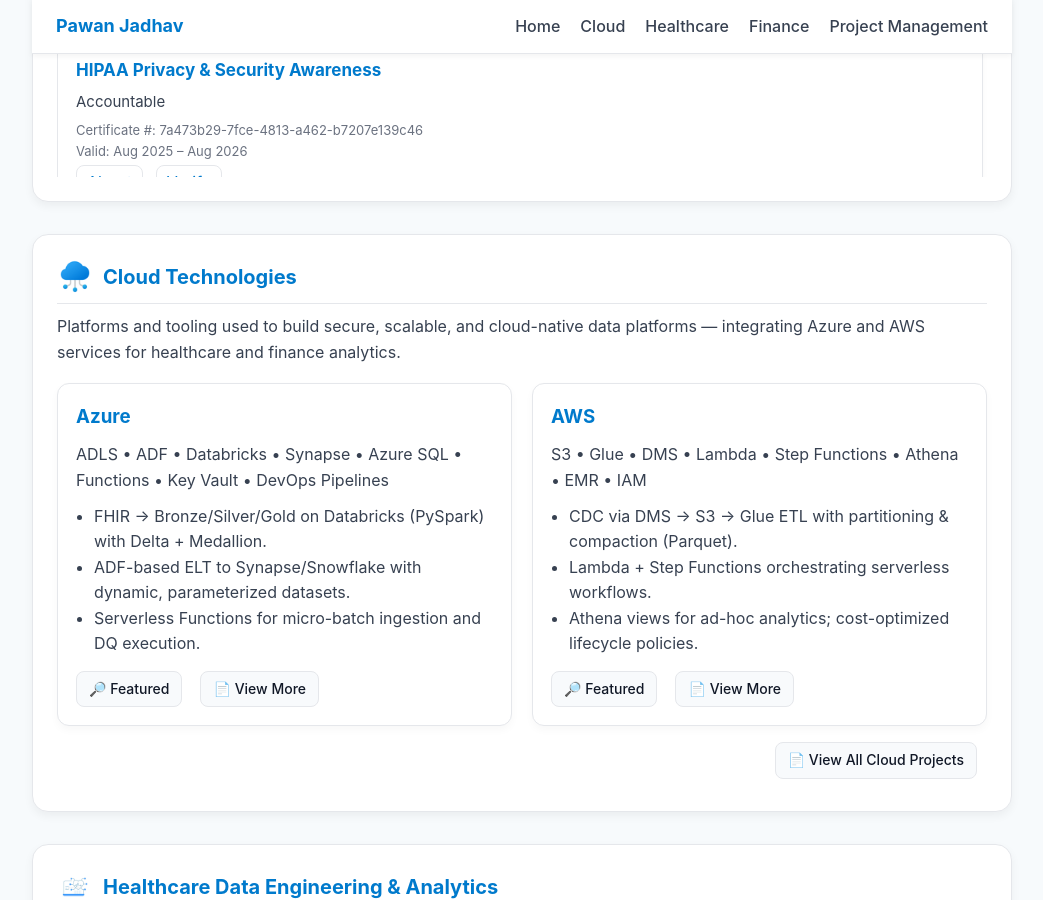
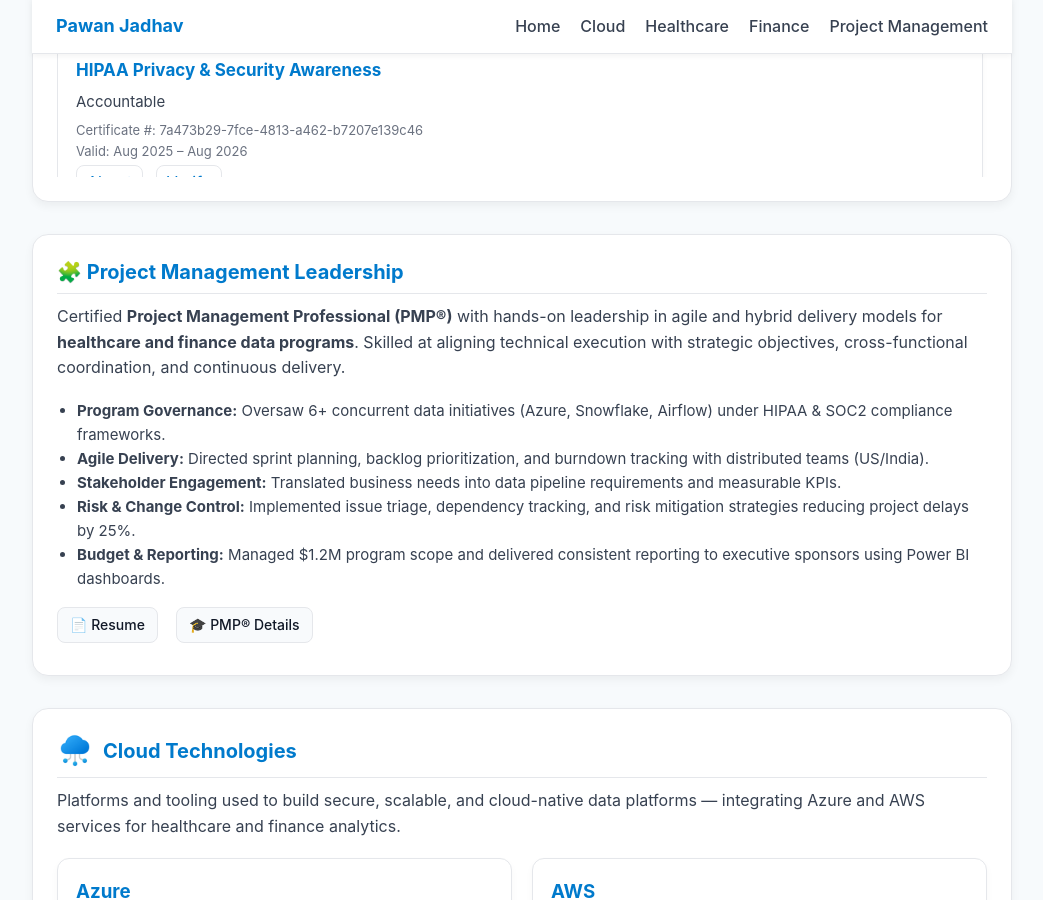
Before and after one commit to PawanJadhav7/PawanJadhav.github.io, a Jekyll site: the page built from index.md, in a window 1280 px wide and 900 px high, scrolled down 2406 px. Shown: the whole window, without its empty margins (118-1161 px from the left). Built offline with Jekyll 4.4.1, drawn with Linux system fonts in a browser that asks for light colours.

Commit message:
Update index.md

```diff
--- a/index.md
+++ b/index.md
@@ -483,7 +483,29 @@ layout: default
     </div>
   </div>
 </section>
+<section id="projectmanagement" style="background:#ffffff;border:1px solid #e5e7eb;border-radius:16px;padding:24px;margin:32px 0;box-shadow:0 4px 10px rgba(0,0,0,0.05);" aria-label="Project Management Leadership">
 
+  <h2 style="color:#007ACC;margin-top:0;">🧩 Project Management Leadership</h2>
+  <p style="color:#374151;margin:6px 0 18px;">
+    Certified <strong>Project Management Professional (PMP®)</strong> with hands-on leadership in agile and hybrid delivery models for <strong>healthcare and finance data programs</strong>. Skilled at aligning technical execution with strategic objectives, cross-functional coordination, and continuous delivery.
+  </p>
+
+  <ul style="margin:0;padding-left:20px;color:#374151;line-height:1.6;font-size:15px;">
+    <li><strong>Program Governance:</strong> Oversaw 6+ concurrent data initiatives (Azure, Snowflake, Airflow) under HIPAA & SOC2 compliance frameworks.</li>
+    <li><strong>Agile Delivery:</strong> Directed sprint planning, backlog prioritization, and burndown tracking with distributed teams (US/India).</li>
+    <li><strong>Stakeholder Engagement:</strong> Translated business needs into data pipeline requirements and measurable KPIs.</li>
+    <li><strong>Risk & Change Control:</strong> Implemented issue triage, dependency tracking, and risk mitigation strategies reducing project delays by 25%.</li>
+    <li><strong>Budget & Reporting:</strong> Managed $1.2M program scope and delivered consistent reporting to executive sponsors using Power BI dashboards.</li>
+  </ul>
+
+  <p style="margin-top:16px;display:flex;gap:8px;flex-wrap:wrap;">
+    <a class="btn" href="/assets/Pawan_Jadhav_Resume.pdf" target="_blank" rel="noopener noreferrer"
+       style="display:inline-flex;align-items:center;justify-content:center;padding:6px 12px;border-radius:8px;border:1px solid #e5e7eb;background:#f8fafc;color:#111827;text-decoration:none;font-size:14px;">📄 Resume</a>
+    <a class="btn" href="https://www.pmi.org/certifications/project-management-pmp" target="_blank" rel="noopener noreferrer"
+       style="display:inline-flex;align-items:center;justify-content:center;padding:6px 12px;border-radius:8px;border:1px solid #e5e7eb;background:#f8fafc;color:#111827;text-decoration:none;font-size:14px;">🎓 PMP® Details</a>
+  </p>
+
+</section>
 
 
 <section id="cloud" style="background:#ffffff;border:1px solid #e5e7eb;border-radius:16px;padding:24px;margin:32px 0;box-shadow:0 4px 10px rgba(0,0,0,0.05);" aria-label="Cloud Technologies">
@@ -691,7 +713,6 @@ layout: default
 
 </section>
 
-<section id="projectmanagement" style="display:None;background:#ffffff;border:1px solid #e5e7eb;border-radius:16px;padding:24px;margin:32px 0;box-shadow:0 4px 10px rgba(0,0,0,0.05);" aria-label="Project Management"></section>
 
 <section style="background:#ffffff;border:1px solid #e5e7eb;border-radius:16px;padding:24px;margin:32px 0;box-shadow:0 4px 10px rgba(0,0,0,0.05);">
 
```
